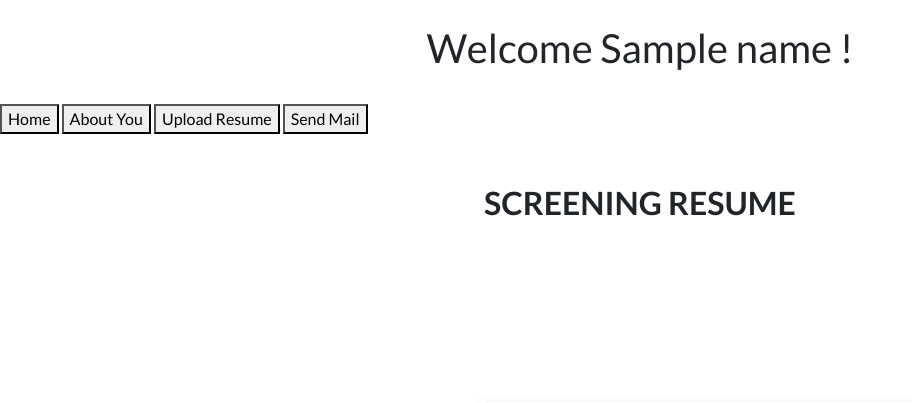
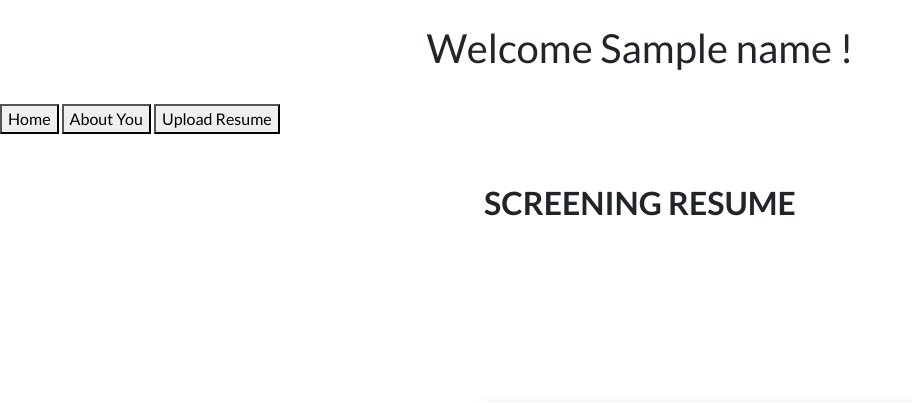
Before and after one commit to aarshps/aarsh-resume-screening, a Flask app: template app/templates/inn.html in a window 1280 px wide. Shown: the top 403 px of the page, without its empty margins (0-912 px from the left). Run offline with Flask 2, Linux system fonts and the light colour scheme; the template is opened without the code that fills it: most values are stand-ins (such as "Sample title", 1, 10 or a date in 2020); some libraries are stand-ins or nearby versions.

Commit message:
Deleted the code for send messages Deleted 2 html files Removed the button of send messages

```diff
--- a/app/app.py
+++ b/app/app.py
@@ -35,6 +35,8 @@
 messages = [{'title': '',
              'content': ''}]
 
+database={'aathira':'123','abhirami':'ari','amal':'amallu','jewelna':'jo'}
+
 def allowed_file(filename):
     return '.' in filename and \
            filename.rsplit('.', 1)[1].lower() in ALLOWED_EXTENSIONS
@@ -45,14 +47,11 @@
     email_extracted_result = email_pattern_compile.search(email_content)
     email_extracted = email_extracted_result.group()
 
-    print(email_extracted_result)
-
     return email_extracted
 
 @app.route('/')
 def hello_world():
     return render_template("login.html")
-database={'aathira':'123','abhirami':'ari','amal':'amallu','jewelna':'jo'}
 
 @app.route('/form_login',methods=['POST','GET'])
 def login():
@@ -379,22 +378,5 @@
 
     return render_template('inn.html', data=data)
 
-@app.route('/mail')
-def mail_home():
-    return render_template("form.html")
-
-
-@app.route('/send_message', methods=['POST','GET'])
-def send_mail():
-    if request.method == "POST":
-        email = request.form['email']
-        subject = request.form['subject']
-
-        msg = Message(subject , sender="aathiraprcse2019@thejusengg.com", recipients=[email])
-        msg.body = "Hi, \n\t Heres you technical test link below: \n https://forms.gle/HBoYroSjY2CT84o26 "
-        mail.send(msg)
-        success = "Message sent"
-        return render_template("result.html", success=success)
-
 if __name__ == "__main__":
     app.run(host="0.0.0.0", debug=False)
--- a/app/templates/index.html
+++ b/app/templates/index.html
@@ -32,8 +32,6 @@
         About You</button>
     <button type="button" onclick="window.location.href='{{ url_for( 'upload_file') }}';">
         Upload Resume</button>
-    <button type="button" onclick="window.location.href='{{ url_for( 'mail_home') }}';">
-        Send Mail</button>
     <div class="content">
         {% for message in get_flashed_messages() %}
             <div class="alert">{{ message }}</div>
```
Also changed, not shown: app/templates/form.html (deleted, +0 -14 lines), app/templates/result.html (deleted, +0 -10 lines).
